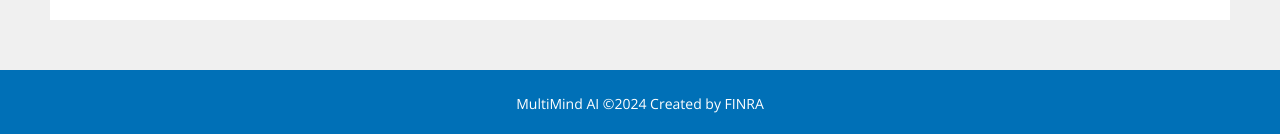
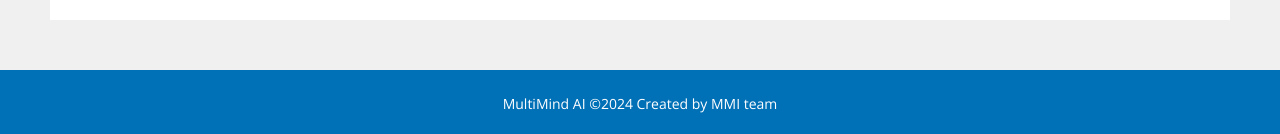
Before and after one commit to yankunsong/MultiMind, a React (Create React App) app in the folder frontend/: page / in a window 1280 px wide. Shown: the part 768-902 px from the top of the page. Built offline with nearby package versions, Linux system fonts and the light colour scheme.

Commit message:
update name

```diff
--- a/frontend/src/App.js
+++ b/frontend/src/App.js
@@ -116,7 +116,7 @@ function App() {
             color: "#ffffff",
           }}
         >
-          MultiMind AI ©{new Date().getFullYear()} Created by FINRA
+          MultiMind AI ©{new Date().getFullYear()} Created by MMI team
         </Footer>
       </Layout>
     </ConfigProvider>
```
